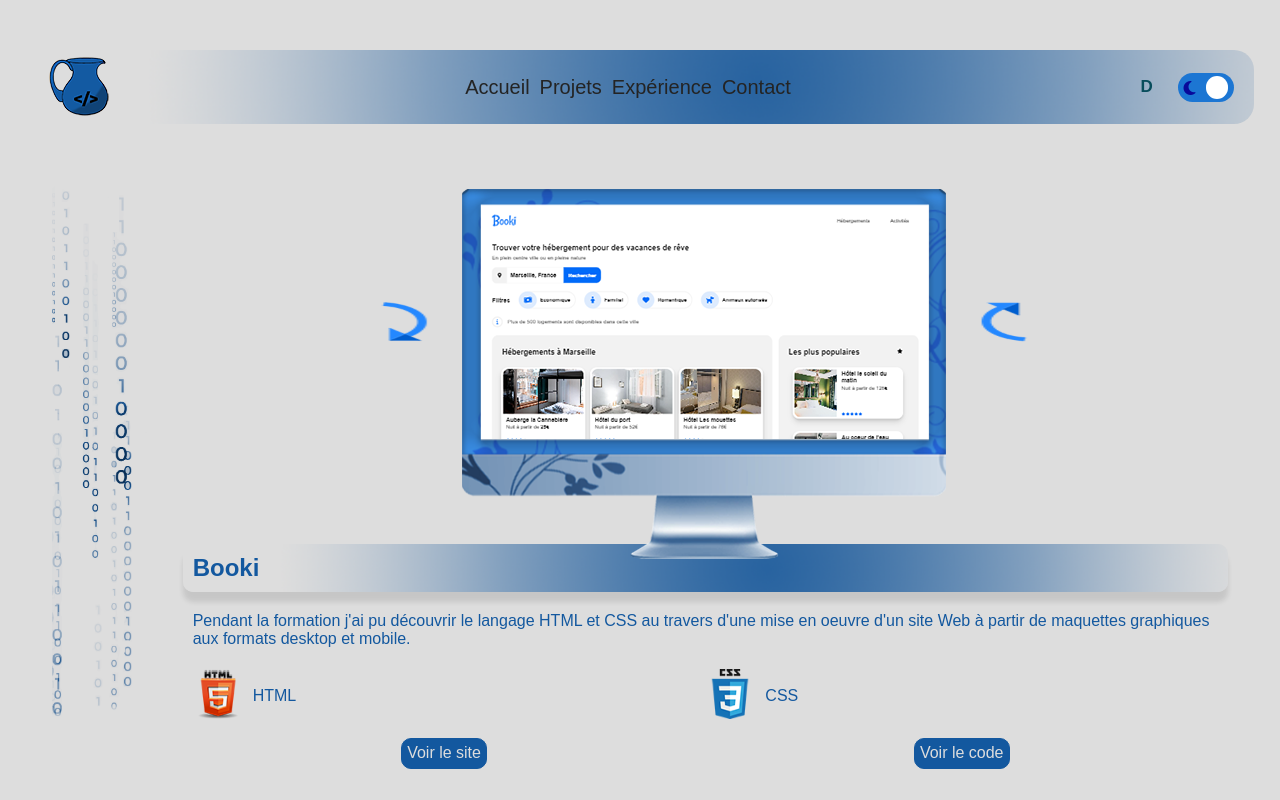
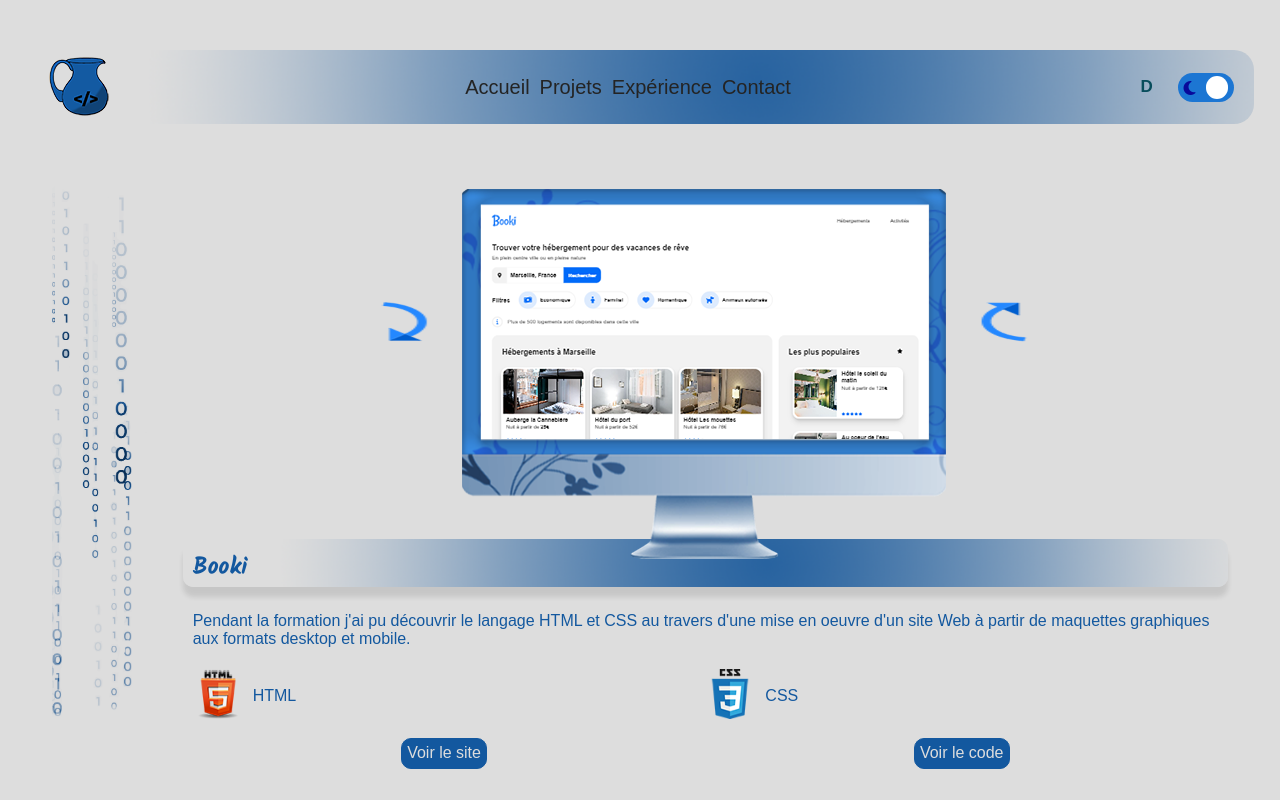
Before and after one commit to icenatsu/portfolio, a React (Vite) app: page /projets in a window 1280 px wide. Shown: the top 800 px of the page. Built offline with nearby package versions, Linux system fonts and the light colour scheme; a web font is replaced by a local one.

Commit message:
Fix: Test police title Ajustement du background title en fonction

```diff
--- a/src/components/Slider/Slider.module.scss
+++ b/src/components/Slider/Slider.module.scss
@@ -18,7 +18,7 @@
     @media screen and (max-width: variables.$breakpoint-mobile) {
         width: variables.$width_img_cover_slider_mobile;
         height: variables.$height_img_cover_slider_mobile;
-        margin-bottom: 15px;
+        margin-bottom: 25px;
     }
 
     &__chevron{
--- a/src/pages/Projets/Projets.module.scss
+++ b/src/pages/Projets/Projets.module.scss
@@ -16,16 +16,16 @@
         width: 100%;
         height: 47.6px;
         position: absolute;
-        top: 370px;
+        top: 365px;
         z-index: -9999;
         border-radius: variables.$radius--10;
 
         @media screen and (max-width: variables.$breakpoint-tablette) {
-            top: 365px;
+            top: 360px;
         }
 
         @media screen and (max-width: variables.$breakpoint-mobile) {
-            top: 460px;
+            top: 465px;
         }
     }
 
@@ -40,6 +40,7 @@
             &__title{
                 padding: 10px;
                 margin-bottom: 10px;
+                font-family: variables.$container__title-fontFamily-desktop--projets;
             }
 
             &__description{
--- a/src/sass/base/_typography.scss
+++ b/src/sass/base/_typography.scss
@@ -1,8 +1,7 @@
 @use "../utils/variables";
 // @import url('https://fonts.googleapis.com/css2?family=Montserrat:wght@400;500;700&display=swap');
 @import url('https://fonts.googleapis.com/css2?family=Saira+Semi+Condensed:wght@100;200;300;400;500;600;700;800;900&display=swap');
-
-
+@import url('https://fonts.googleapis.com/css2?family=Kalam:wght@300;400;700&family=Montserrat:wght@400;500;700&display=swap');
 
 body{
     font-family: variables.$text-font,sans-serif;
--- a/src/sass/utils/_variables.scss
+++ b/src/sass/utils/_variables.scss
@@ -102,6 +102,7 @@ $slider-icone-fontSize-mobile--switch: 9px;
 // -- Fonts -- //
 /***************/
 $text-font: 'Saira Semi Condensed';
+$container__title-fontFamily-desktop--projets: 'Kalam', cursive;
 
 // -- Radius -- //
 /****************/
```
